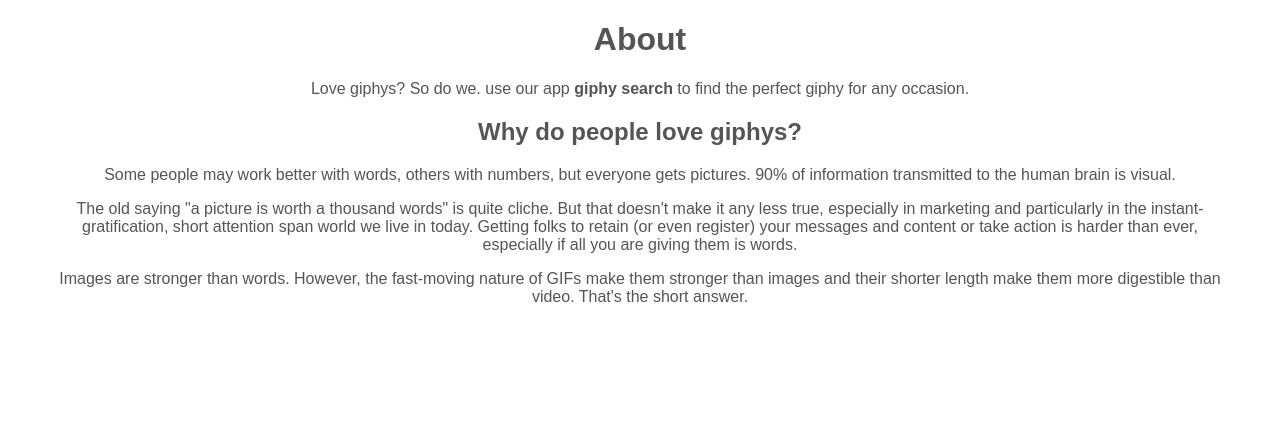
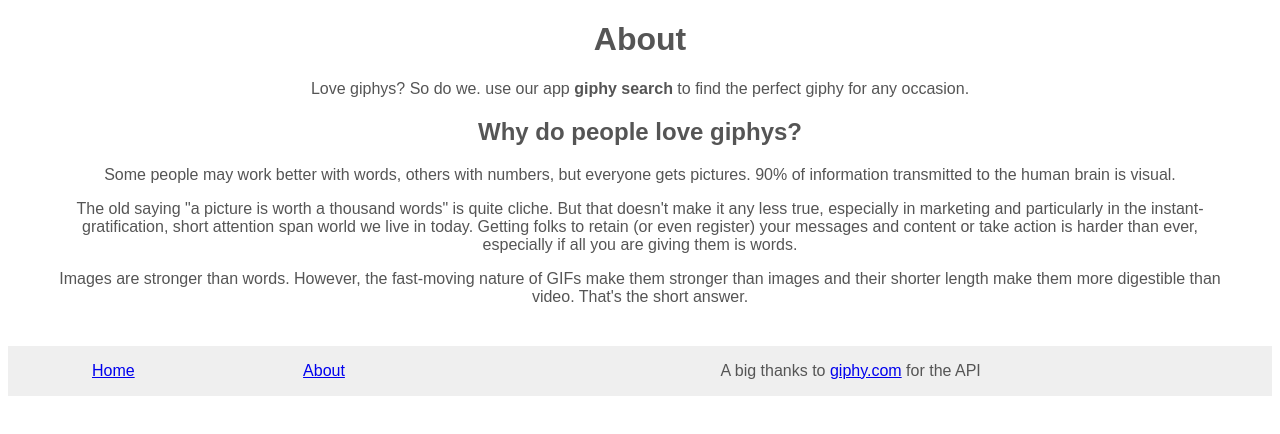
Before and after one commit to abhishek-dangol/giphy-search-app, a Next.js app: page /about in a window 1280 px wide. Shown: the top 434 px of the page. Built offline with nearby package versions, Linux system fonts and the light colour scheme.

Commit message:
created components and links

```diff
--- /dev/null
+++ b/components/Footer.jsx
@@ -0,0 +1,14 @@
+import Link from 'next/link'
+
+export default function Footer() {
+    return (
+        <>
+            <div className="footer">
+                <p><Link href="/"><a>Home</a></Link></p>
+                <p><Link href="/about"><a>About</a></Link></p>
+                <p>A big thanks to <a href="https://giphy.com/">
+                giphy.com</a> for the API</p>
+            </div>
+        </>
+    )
+}
--- a/pages/about.jsx
+++ b/pages/about.jsx
@@ -1,7 +1,9 @@
 import Head from 'next/head';
+import Footer from '../components/Footer';
 
 export default function About() {
-    return (
+  return (
+      <>
       <div className="container">
         <Head>
           <title>About</title>
@@ -37,5 +39,7 @@ export default function About() {
           more digestible than video. That's the short answer.
         </p>
       </div>
+      <Footer/>
+      </>
     );
 }
--- a/pages/search/[searchTerm].jsx
+++ b/pages/search/[searchTerm].jsx
@@ -1,5 +1,7 @@
 import Head from 'next/head';
 import { useRouter } from 'next/router';
+import Link from 'next/link'
+import Footer from '../../components/Footer';
 
 export default function Search(initialData) {
     const router = useRouter();
@@ -10,6 +12,7 @@ export default function Search(initialData) {
                 <link rel="icon" href="/favicon.ico" />
                 <link rel="stylesheet" href="/styles.css" />
             </Head>
+            <p>Go <Link href="/"><a>Home</a></Link></p>
             <h1>Search results for: {router.query.searchTerm}</h1>
 
             <div className="giphy-search-results-grid">
@@ -22,6 +25,7 @@ export default function Search(initialData) {
                     )
                 })}
             </div>
+            <footer/>
         </>
     )
 }
--- a/public/styles.css
+++ b/public/styles.css
@@ -47,3 +47,10 @@ input{
 input:focus{
     outline: 0px;
 }
+
+.footer{
+    display: grid;
+    grid-template-columns: 1fr 1fr 4fr;
+    background-color: #EFEFEF;
+    margin-top: 40px;
+}
```
Also changed, not shown: pages/index.jsx (+6 -2 lines).
